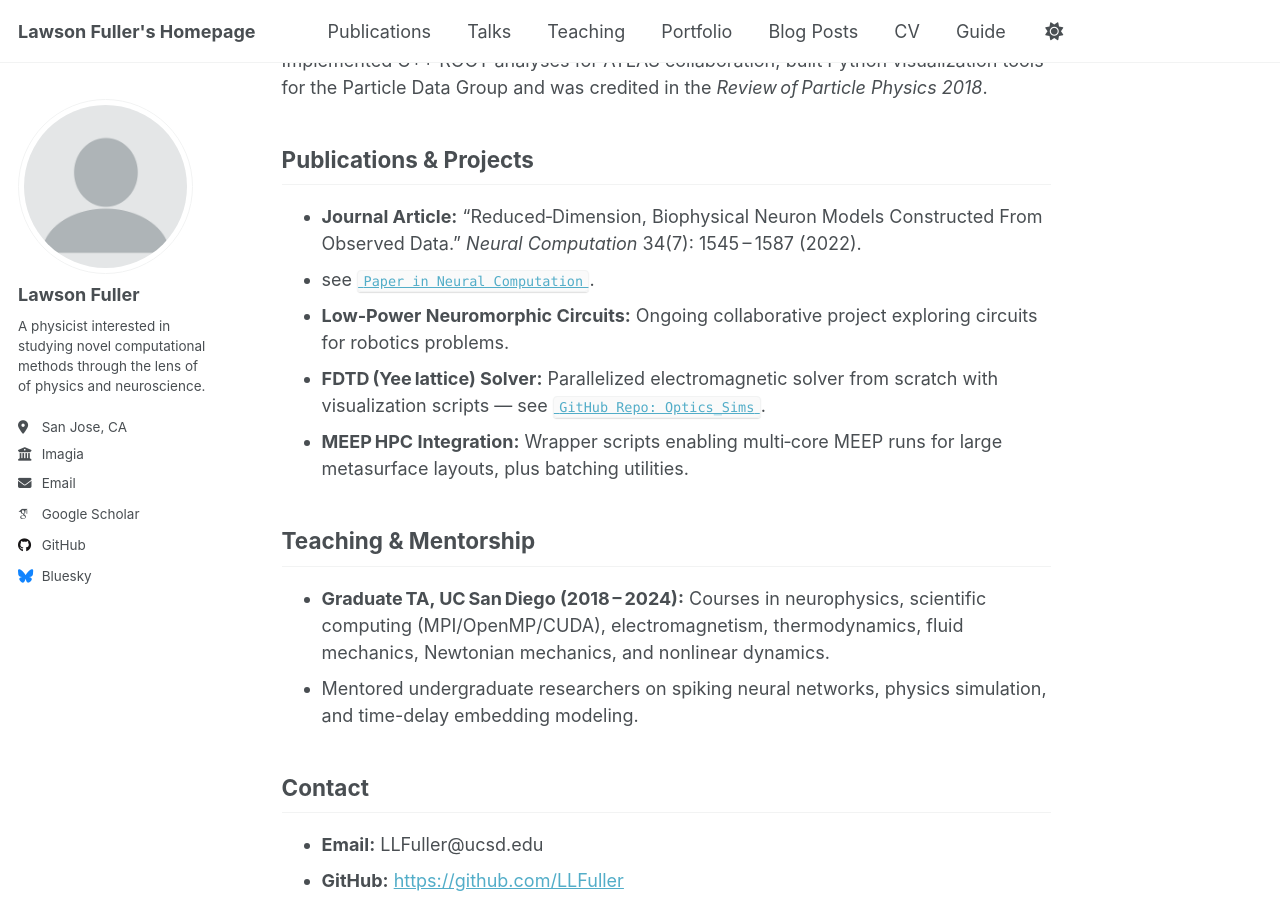
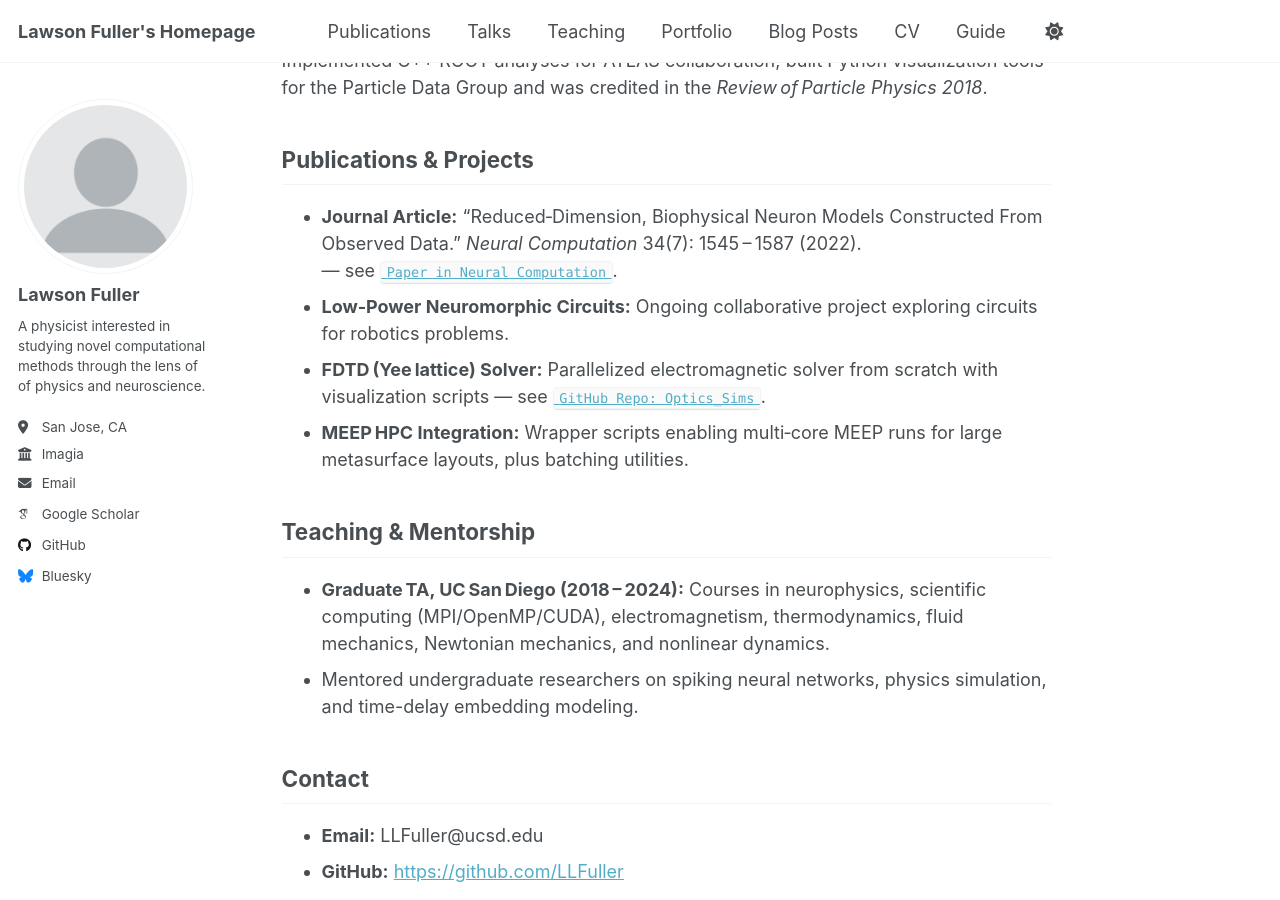
Before and after one commit to llfuller/llfuller.github.io, a Jekyll site: the page built from _pages/about.md, in a window 1280 px wide and 900 px high, scrolled down 1089 px. Built offline with Jekyll 4.4.1, drawn with Linux system fonts in a browser that asks for light colours; some web fonts are replaced; a script that is not in the unit is left out.

```diff
--- a/_pages/about.md
+++ b/_pages/about.md
@@ -30,7 +30,7 @@ Implemented C++ ROOT analyses for ATLAS collaboration; built Python visualizatio
 
 ## Publications & Projects
 - **Journal Article:** “Reduced‑Dimension, Biophysical Neuron Models Constructed From Observed Data.” *Neural Computation* 34(7): 1545 – 1587 (2022).
-- see [`Paper in Neural Computation`](https://direct.mit.edu/neco/article/34/7/1545/111332).
+— see [`Paper in Neural Computation`](https://direct.mit.edu/neco/article/34/7/1545/111332).
 - **Low‑Power Neuromorphic Circuits:** Ongoing collaborative project exploring circuits for robotics problems.
 - **FDTD (Yee lattice) Solver:** Parallelized electromagnetic solver from scratch with visualization scripts — see [`GitHub Repo: Optics_Sims`](https://github.com/llfuller/Optics_Sims).
 - **MEEP HPC Integration:** Wrapper scripts enabling multi‑core MEEP runs for large metasurface layouts, plus batching utilities.
```
